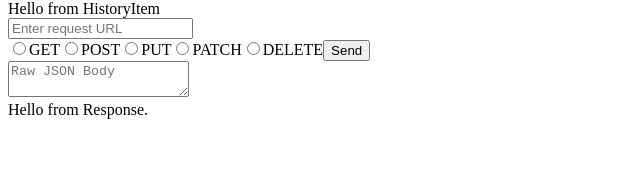
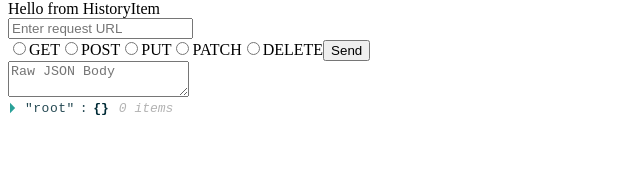
Before and after one commit to bryanakitchen/RESTful, a React app: page / in a window 1280 px wide. Shown: the part 101-292 px from the top of the page, without its empty margins (0-640 px from the left). Built offline with nearby package versions, Linux system fonts and the light colour scheme.

Commit message:
add react-json-view

```diff
--- a/package.json
+++ b/package.json
@@ -58,6 +58,7 @@
   },
   "dependencies": {
     "react": "^17.0.1",
-    "react-dom": "^17.0.1"
+    "react-dom": "^17.0.1",
+    "react-json-view": "^1.20.5"
   }
 }
--- a/src/components/response/Response.jsx
+++ b/src/components/response/Response.jsx
@@ -1,9 +1,10 @@
 import React from 'react';
+import ReactJson from 'react-json-view';
 
 const Response = () => {
   return (
     <div>
-      Hello from Response.
+      <ReactJson />
     </div>
   );
 };
```
Also changed, not shown: 1 other file (tests, documents, lock files or other folders).
